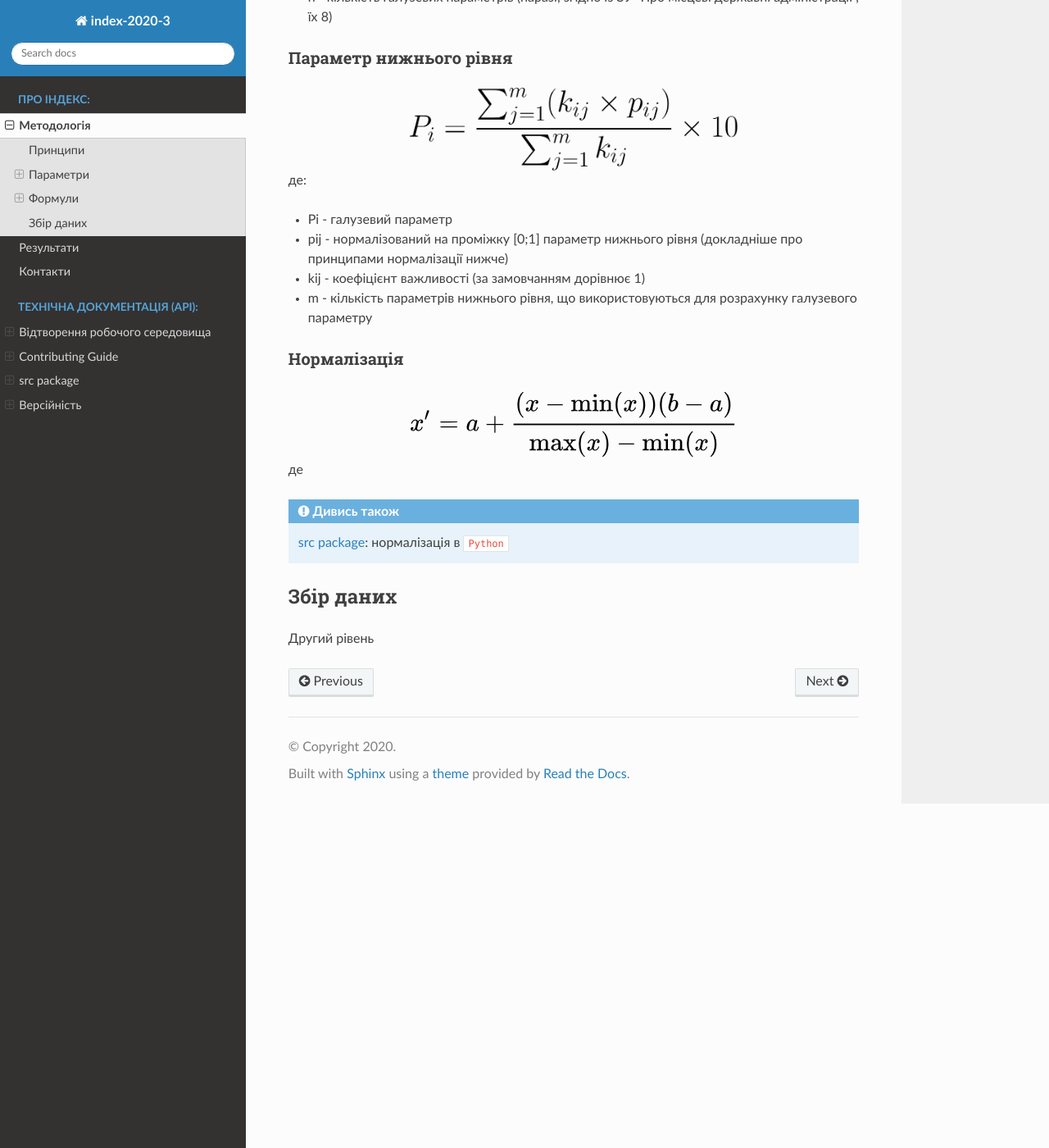
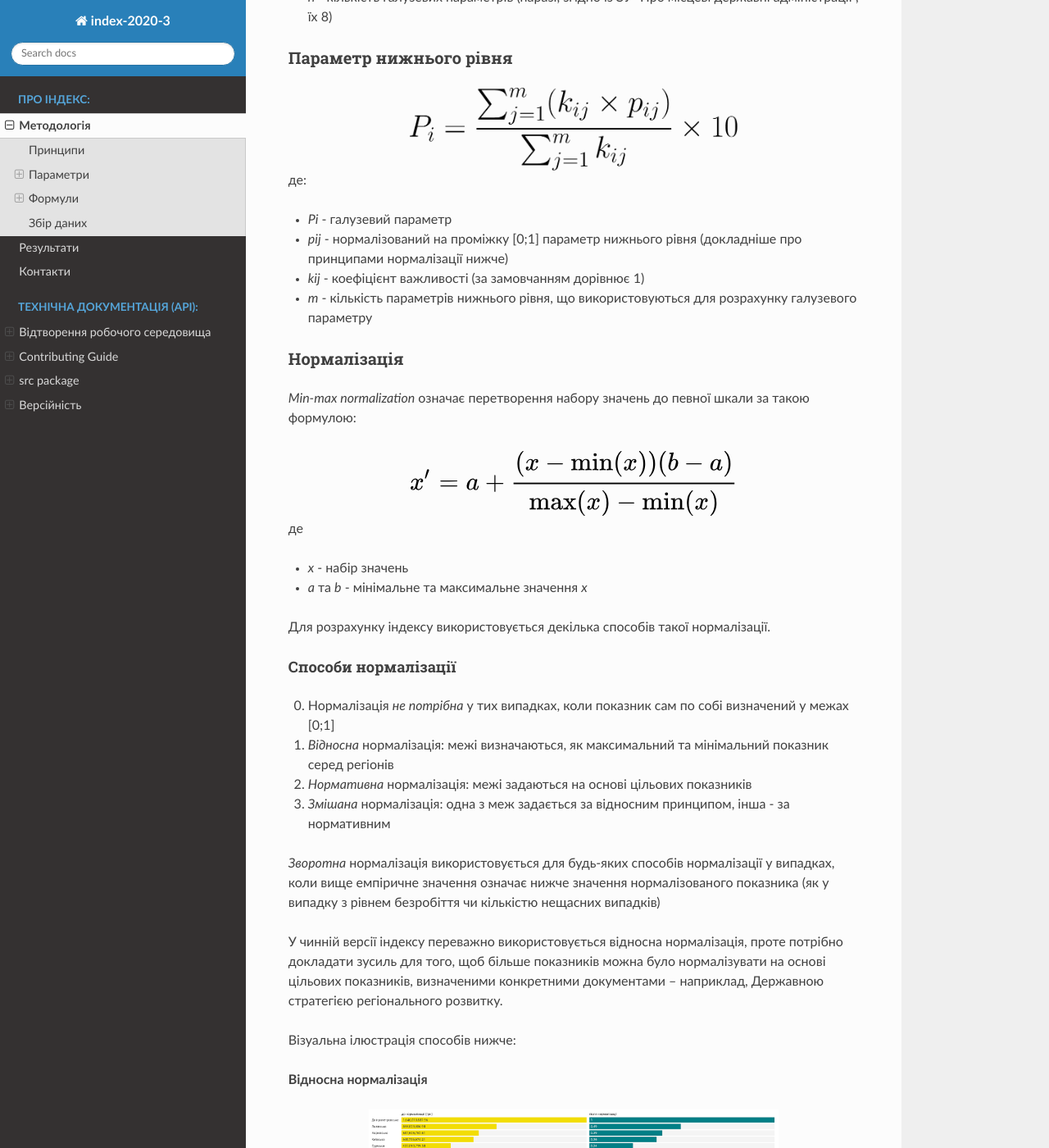
Before and after one commit to regional-development/index-2020-3, a Sphinx documentation site: the page built from docs/writings/methodology.rst, in a window 1280 px wide and 1400 px high, scrolled down 1062 px. Shown: the whole window at 82% size. Built offline with Sphinx 7.4.7 and the Read the Docs theme 2.0.0, drawn with Linux system fonts in a browser that asks for light colours; some of the changed text lies outside the part shown.

Commit message:
Приклади нормалізації

```diff
--- a/docs/writings/methodology.rst
+++ b/docs/writings/methodology.rst
@@ -48,10 +48,10 @@
 
 де:
 
-- I  - індекс оцінки діяльності ОДА
-- Pi - галузевий параметр
-- Ki - коефіцієнт важливості (за замовчанням дорівнює 1)
-- n - кількість галузевих параметрів (наразі, згідно із ЗУ “Про місцеві державні адміністрації”, їх 8)
+- `I`  - індекс оцінки діяльності ОДА
+- `Pi` - галузевий параметр
+- `Ki` - коефіцієнт важливості (за замовчанням дорівнює 1)
+- `n` - кількість галузевих параметрів (наразі, згідно із ЗУ “Про місцеві державні адміністрації”, їх 8)
 
 
 Параметр нижнього рівня
@@ -64,14 +64,16 @@
 
 де:
 
-- Pi - галузевий параметр
-- pij - нормалізований на проміжку [0;1] параметр нижнього рівня (докладніше про принципами нормалізації нижче)
-- kij - коефіцієнт важливості (за замовчанням дорівнює 1)
-- m - кількість параметрів нижнього рівня, що використовуються для розрахунку галузевого параметру
+- `Pi` - галузевий параметр
+- `pij` - нормалізований на проміжку [0;1] параметр нижнього рівня (докладніше про принципами нормалізації нижче)
+- `kij` - коефіцієнт важливості (за замовчанням дорівнює 1)
+- `m` - кількість параметрів нижнього рівня, що використовуються для розрахунку галузевого параметру
 
 
 Нормалізація
 ^^^^^^^^^^^^
+
+`Min-max normalization` означає перетворення набору значень до певної шкали за такою формулою:
 
 .. image:: ../images/norm.svg
     :width: 400 px
@@ -80,11 +82,66 @@
 
 де
 
+- `x` - набір значень
+- `a` та `b` - мінімальне та максимальне значення `x`
+
+Для розрахунку індексу використовується декілька способів такої нормалізації.
+
+Способи нормалізації
+""""""""""""""""""""
+
+0. Нормалізація `не потрібна` у тих випадках, коли показник сам по собі визначений у межах [0;1]
+1. `Відносна` нормалізація: межі визначаються, як максимальний та мінімальний показник серед регіонів
+2. `Нормативна` нормалізація: межі задаються на основі цільових показників
+3. `Змішана` нормалізація: одна з меж задається за відносним принципом, інша - за нормативним
+
+`Зворотна` нормалізація використовується для будь-яких способів нормалізації у випадках,
+коли вище емпіричне значення означає нижче значення нормалізованого показника
+(як у випадку з рівнем безробіття чи кількістю нещасних випадків)
+
+У чинній версії індексу переважно використовується відносна нормалізація, проте
+потрібно докладати зусиль для того, щоб більше показників можна було нормалізувати
+на основі цільових показників, визначеними конкретними документами -- наприклад,
+Державною стратегією регіонального розвитку.
+
+Візуальна ілюстрація способів нижче:
+
+**Відносна нормалізація**
+
+.. image:: ../images/Нормалізація_відносна.png
+    :width: 500 px
+    :alt: Відносна нормалізація
+    :align: center
+.. centered:: Межі визначаються, як максимальний та мінімальний показник серед регіонів
+
+
+**Нормативна нормалізаця**
+
+.. image:: ../images/Нормалізація_нормативна.png
+    :width: 500 px
+    :alt: Нормативна нормалізація
+    :align: center
+.. centered:: Межі задаються на основі цільових показників
+
+**Змішана нормалізаця**
+
+.. image:: ../images/Нормалізація_змішана.png
+    :width: 500 px
+    :alt: Змішана нормалізація
+    :align: center
+.. centered:: Одна з меж задається за відносним принципом, інша -- за нормативним
+
+**Зворотна нормалізаця**
+
+.. image:: ../images/Нормалізація_зворотна.png
+    :width: 500 px
+    :alt: Зворотна нормалізація
+    :align: center
+
+
 .. seealso::
 
-    :ref:`sourcecode`: нормалізація в ``Python``
+    :ref:`sourcecode`: втілення нормалізації в ``Python``
 
 Збір даних
 ----------
-
-Другий рівень
```
